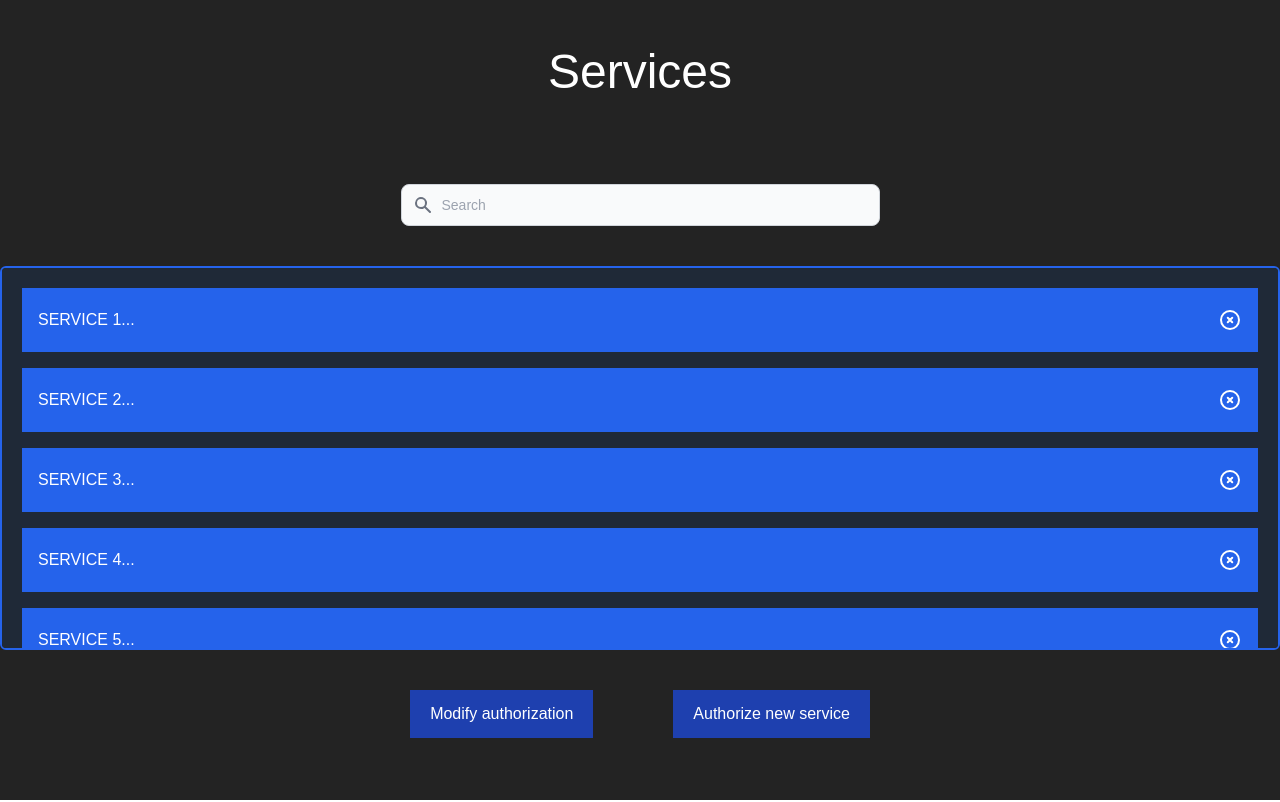
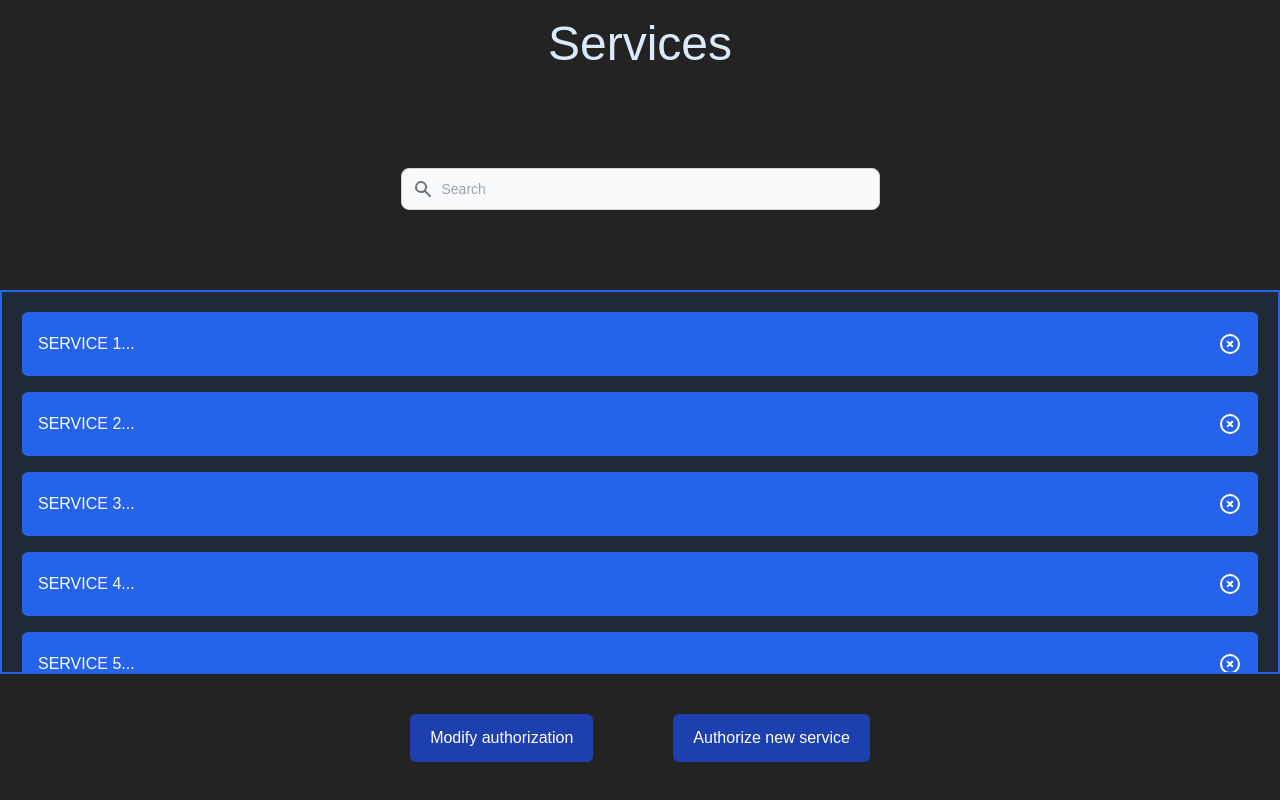
Before and after one commit to PrivTap/PrivTap, a Vue app in the folder frontend/: page /services in a window 1280 px wide. Built offline with nearby package versions, Linux system fonts and the light colour scheme.

Commit message:
Updated ServicesPage [develop]

```diff
--- a/frontend/src/views/ServicesView.vue
+++ b/frontend/src/views/ServicesView.vue
@@ -1,8 +1,8 @@
 <template>
   <div>
-    <h1 class="text-5xl text-white text-center py-12">Services</h1>
+    <h1 class="text-5xl text-blue-100 font-medium text-center py-5">Services</h1>
 
-    <form class="flex items-center mx-auto justify-center py-10">
+    <form class="flex items-center mx-auto justify-center py-20">
       <label for="simple-search" class="sr-only">Search</label>
 
       <div class="relative">
@@ -34,9 +34,9 @@
     </form>
 
     <div
-      class="container mx-auto grid grid-cols-1 bg-gray-800 rounded-md px-5 py-5 border-2 border-blue-600 gap-4 overflow-y-scroll h-96 overscroll-auto"
+      class="container mx-auto grid grid-cols-1 bg-gray-800 px-5 py-5 border-2 border-blue-600 gap-4 overflow-y-scroll h-96 overscroll-auto"
     >
-      <div class="text-white px-4 bg-blue-600 w-full py-5">
+      <div class="text-white px-4 bg-blue-600 w-full py-5 rounded-md hover:bg-blue-900">
         SERVICE 1...
         <button class="float-right">
           <svg
@@ -55,7 +55,7 @@
           </svg>
         </button>
       </div>
-      <div class="text-white px-4 bg-blue-600 w-full py-5">
+      <div class="text-white px-4 bg-blue-600 w-full py-5 rounded-md hover:bg-blue-900">
         SERVICE 2...
         <button class="float-right">
           <svg
@@ -74,7 +74,7 @@
           </svg>
         </button>
       </div>
-      <div class="text-white px-4 bg-blue-600 w-full py-5">
+      <div class="text-white px-4 bg-blue-600 w-full py-5 rounded-md hover:bg-blue-900">
         SERVICE 3...
         <button class="float-right">
           <svg
@@ -93,7 +93,7 @@
           </svg>
         </button>
       </div>
-      <div class="text-white px-4 bg-blue-600 w-full py-5">
+      <div class="text-white px-4 bg-blue-600 w-full py-5 rounded-md hover:bg-blue-900">
         SERVICE 4...
         <button class="float-right">
           <svg
@@ -112,7 +112,7 @@
           </svg>
         </button>
       </div>
-      <div class="text-white px-4 bg-blue-600 w-full py-5">
+      <div class="text-white px-4 bg-blue-600 w-full py-5 rounded-md hover:bg-blue-900">
         SERVICE 5...
         <button class="float-right">
           <svg
@@ -131,7 +131,7 @@
           </svg>
         </button>
       </div>
-      <div class="text-white px-4 bg-blue-600 w-full py-5">
+      <div class="text-white px-4 bg-blue-600 w-full py-5 rounded-md hover:bg-blue-900">
         SERVICE 6...
         <button class="float-right">
           <svg
@@ -153,10 +153,10 @@
     </div>
 
     <div class="flex flex-row justify-center py-10 space-x-20">
-      <button type="button" class="px-5 py-3 bg-blue-800 text-white">
+      <button type="button" class="px-5 py-3 bg-blue-800 text-white rounded-md hover:bg-blue-900">
         Modify authorization
       </button>
-      <button type="button" class="px-5 py-3 bg-blue-800 text-white">
+      <button type="button" class="px-5 py-3 bg-blue-800 text-white rounded-md hover:bg-blue-900">
         Authorize new service
       </button>
     </div>
```
